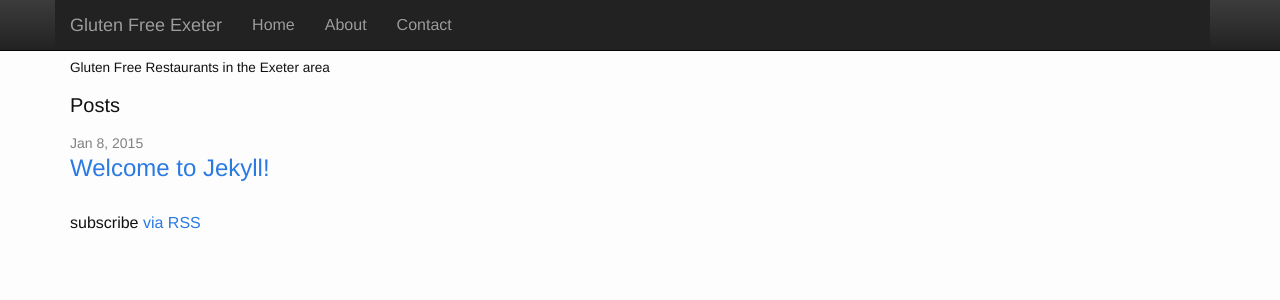
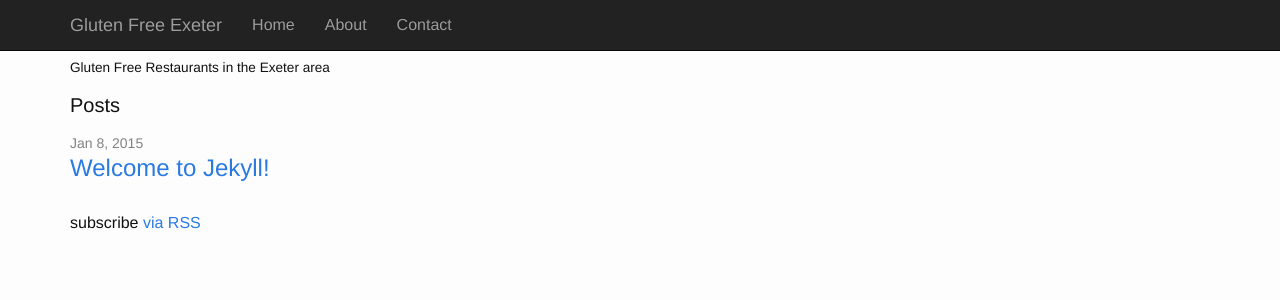
Before and after one commit to Dansmithyy/gfexe, a Jekyll site: the page built from index.html, in a window 1280 px wide. Shown: the top 300 px of the page. Built offline with Jekyll 4.4.1, drawn with Linux system fonts in a browser that asks for light colours; nearby versions of some CDN libraries.

Commit message:
Fixed navbar styling

```diff
--- a/css/main.scss
+++ b/css/main.scss
@@ -67,17 +67,28 @@ $on-laptop:        800px;
 }
 
 .navbar-inverse .navbar-collapse, .navbar-inverse .navbar-form {
-	background-color: #222;
 	border-color: #080808;
 
 }
 
 .navbar-header{
-		background-color: #222;
+	background-color: #222;
 	border-color: #080808;
 }
 
 .navbar-default{
-		background-color: #222;
+	background-color: #222;
 	border-color: #080808;
 }
+
+.navbar-collapse {
+	background-color: #222;
+	border-color: #080808;
+	background-image: linear-gradient(to bottom, #222 0px, #222 100%);
+	background-repeat: repeat-x;
+}
+
+.navbar-inverse {
+  background-image: linear-gradient(to bottom, #222 0px, #222 100%);
+    background-repeat: repeat-x;
+}
```
